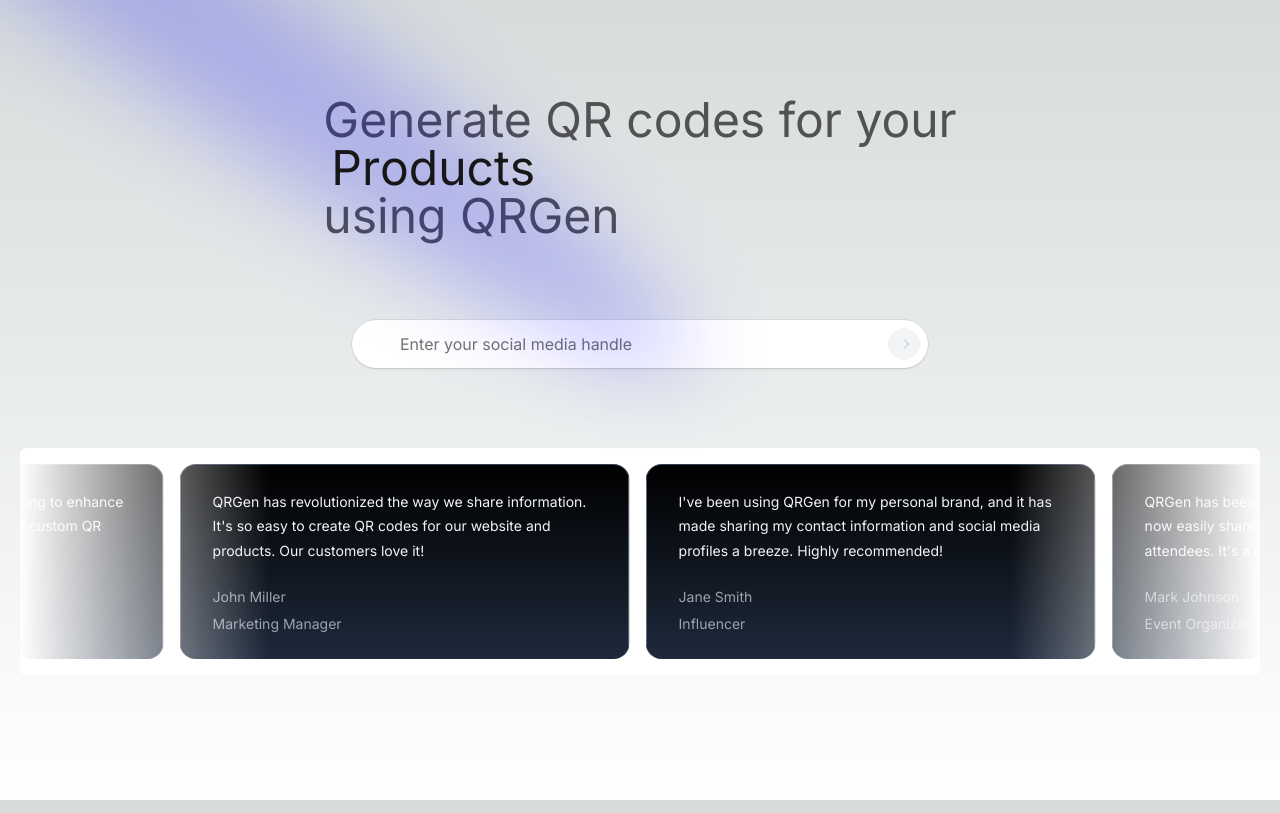
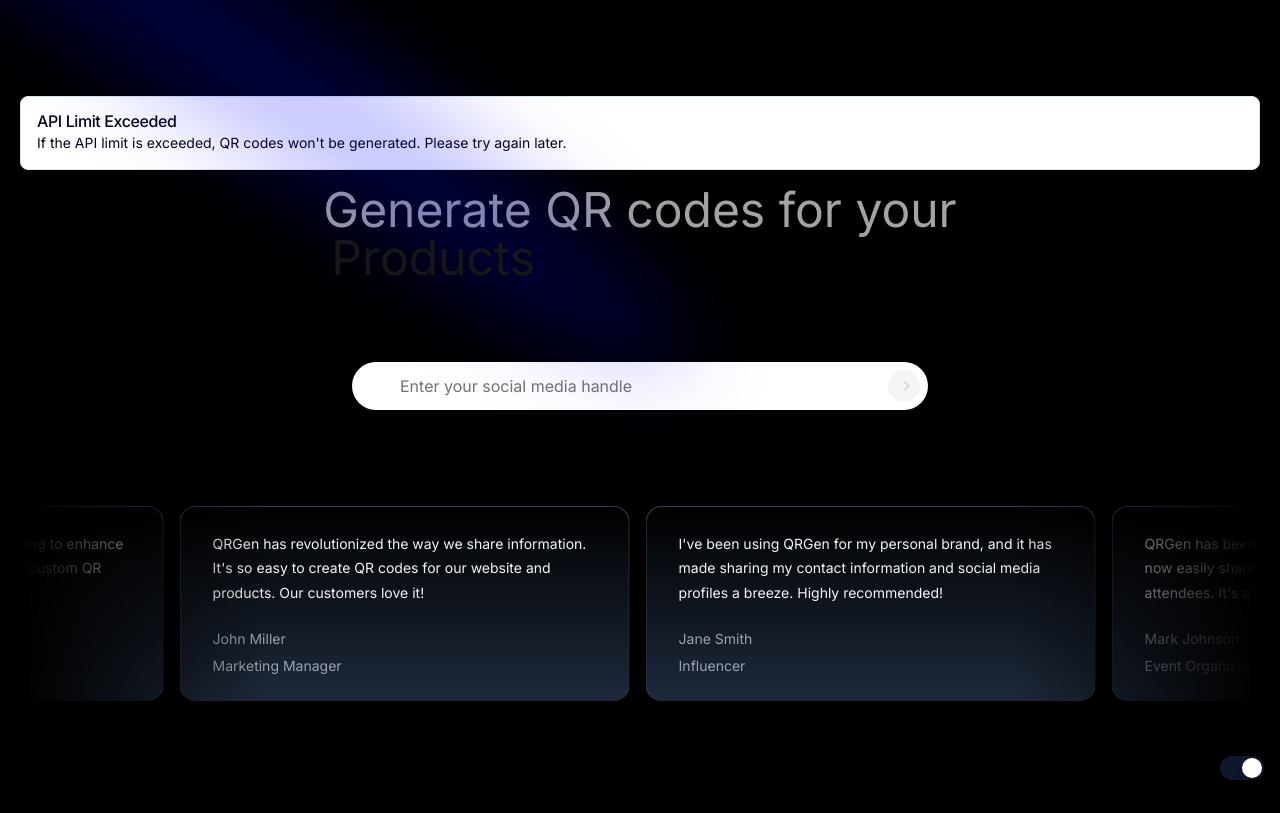
Before and after one commit to RJohnPaul/YouNotes, a Next.js app: page / in a window 1280 px wide. Built offline with nearby package versions, Linux system fonts and the light colour scheme.

Commit message:
chore: Update npm dependencies to include @radix-ui/react-switch

```diff
--- a/app/page.tsx
+++ b/app/page.tsx
@@ -1,5 +1,5 @@
 'use client';
-import React, { useState, useEffect } from "react";
+import React, { useState, useEffect, useCallback } from "react";
 import Image from "next/image";
 import { FlipWords } from "@/components/ui/flip-words";
 import { Spotlight } from "@/components/Spotlight";
@@ -8,6 +8,8 @@
 import { Progress } from "@/components/ui/progress";
 import { Toast, ToastAction, ToastProvider } from "@/components/ui/toast";
 import { NavigationMenu, NavigationMenuItem, NavigationMenuLink } from "@/components/ui/navigation-menu";
+import { Switch } from "@/components/ui/switch";
+import { Alert, AlertDescription, AlertTitle } from "@/components/ui/alert";
 
 const fetch = require('node-fetch');
 
@@ -17,6 +19,8 @@
   const [progress, setProgress] = useState(0);
   const [showToast, setShowToast] = useState(false);
   const [toastMessage, setToastMessage] = useState({ title: '', description: '' });
+  const [mode, setMode] = useState('dark');
+  const [inputText, setInputText] = useState('');
 
   useEffect(() => {
     let timer: string | number | NodeJS.Timeout | undefined;
@@ -37,22 +41,7 @@
     };
   }, [isLoading]);
 
-  const placeholders = [
-    "Enter your website URL",
-    "Enter your product link",
-    "Enter your github link",
-    "Enter your social media handle",
-    "Enter your facebook page",
-  ];
-
-  const handleChange = (e: React.ChangeEvent<HTMLInputElement>) => {
-    console.log(e.target.value);
-  };
-
-  const onSubmit = async (e: React.FormEvent<HTMLFormElement>) => {
-    e.preventDefault();
-    const inputText = (e.currentTarget.elements[0] as HTMLInputElement).value;
-
+  const generateQRCode = useCallback(async (inputTextValue: string) => {
     setIsLoading(true);
 
     const url = 'https://qrcode3.p.rapidapi.com/qrcode/text';
@@ -64,10 +53,10 @@
         'Content-Type': 'application/json'
       },
       body: JSON.stringify({
-        data: inputText,
+        data: inputTextValue,
         style: {
           module: {
-            color: 'white',
+            color: mode === 'dark' ? 'white' : 'black',
             shape: 'default'
           },
           inner_eye: { shape: 'default' },
@@ -100,6 +89,31 @@
     } finally {
       setIsLoading(false);
     }
+  }, [mode]);
+
+  useEffect(() => {
+    if (inputText) {
+      generateQRCode(inputText);
+    }
+  }, [mode, generateQRCode]);
+
+  const placeholders = [
+    "Enter your website URL",
+    "Enter your product link",
+    "Enter your github link",
+    "Enter your social media handle",
+    "Enter your facebook page",
+  ];
+
+  const handleChange = (e: React.ChangeEvent<HTMLInputElement>) => {
+    setInputText(e.target.value);
+  };
+
+  const onSubmit = async (e: React.FormEvent<HTMLFormElement>) => {
+    e.preventDefault();
+    const inputTextValue = (e.currentTarget.elements[0] as HTMLInputElement).value;
+    setInputText(inputTextValue);
+    generateQRCode(inputTextValue);
   };
 
   const downloadQRCode = () => {
@@ -115,18 +129,25 @@
 
   return (
     <ToastProvider>
-      <div className="relative flex min-h-screen flex-col">
+      <div className={`relative flex min-h-screen flex-col ${mode === 'dark' ? 'bg-black' : 'bg-white'}`}>
         <div className="flex-1 px-5 py-24">
-          <Spotlight className="-top-40 left-0 md:left-60 md:-top-20" fill="blue" />
+          <Alert className="mb-4">
+            <AlertTitle>API Limit Exceeded</AlertTitle>
+            <AlertDescription>
+              If the API limit is exceeded, QR codes won&apos;t be generated. Please try again later.
+            </AlertDescription>
+          </Alert>
+
+          <Spotlight className="-top-40 left-0 md:left-60 md:-top-20" fill={mode === 'dark' ? 'blue' : 'black'} />
           <div className="mb-20">
             <div className="flex justify-center items-center px-4">
-              <div className="text-5xl mx-auto font-normal text-neutral-600 dark:text-neutral-400">
+              <div className={`text-5xl mx-auto font-normal ${mode === 'dark' ? 'text-neutral-400' : 'text-neutral-600'}`}>
                 Generate QR codes for your
-                <div>
+                <div className="hidden lg:block">
                   <FlipWords words={words} />
                   <br />
                 </div>
-                using QRGen
+                <div className="lg:hidden">using QRGen</div>
               </div>
             </div>
           </div>
@@ -141,17 +162,17 @@
             </div>
           )}
           {qrCodeImage && (
-            <div className="mt-8 pb-10 items-center justify-center rounded-md border border-gray-800 bg-gradient-to-b from-gray-950 to-black px-3 py-2">
+            <div className={`mt-8 pb-10 items-center justify-center rounded-md border ${mode === 'dark' ? 'border-gray-800 bg-gradient-to-b from-gray-950 to-black' : 'border-gray-200 bg-white'} px-3 py-2`}>
               <div className="mt-8 flex flex-col items-center justify-center">
                 <Image src={qrCodeImage} alt="QR Code" width={200} height={200} />
                 <button
                   onClick={downloadQRCode}
-                  className="px-6 py-3 group relative inline-flex h-12 items-center justify-center overflow-hidden rounded-md font-medium text-neutral-200 duration-500"
+                  className={`px-6 py-3 group relative inline-flex h-12 items-center justify-center overflow-hidden rounded-md font-medium ${mode === 'dark' ? 'text-neutral-200' : 'text-neutral-600'} duration-500`}
                 >
-                  <div className="translate-y-0 opacity-100 group-hover:-translate-y-[150%] group-hover:opacity-0 animate-shimmer items-center justify-center rounded-full border border-slate-800 bg-[linear-gradient(110deg,#000103,45%,#1e2631,55%,#000103)] bg-[length:200%_100%] px-6 py-3 font-medium text-slate-400 transition-colors focus:outline-none focus:ring-2 focus:ring-slate-400 focus:ring-offset-2 focus:ring-offset-slate-50">
+                  <div className={`translate-y-0 opacity-100 group-hover:-translate-y-[150%] group-hover:opacity-0 animate-shimmer items-center justify-center rounded-full ${mode === 'dark' ? 'border-slate-800 bg-[linear-gradient(110deg,#000103,45%,#1e2631,55%,#000103)] bg-[length:200%_100%] text-slate-400' : 'border-gray-300 bg-[linear-gradient(110deg,#ffffff,45%,#f0f0f0,55%,#ffffff)] bg-[length:200%_100%] text-gray-600'} px-6 py-3 font-medium transition-colors focus:outline-none focus:ring-2 focus:ring-offset-2 ${mode === 'dark' ? 'focus:ring-slate-400 focus:ring-offset-slate-50' : 'focus:ring-gray-400 focus:ring-offset-white'}`}>
                     Download
                   </div>
-                  <div className="animate-shimmer items-center justify-center rounded-full border border-slate-800 bg-[linear-gradient(110deg,#000103,45%,#1e2631,55%,#000103)] bg-[length:200%_100%] px-6 py-3 font-medium text-slate-400 focus:outline-none focus:ring-2 focus:ring-slate-400 focus:ring-offset-2 focus:ring-offset-slate-50 absolute translate-y-[150%] opacity-0 transition group-hover:translate-y-0 group-hover:opacity-100">
+                  <div className={`animate-shimmer items-center justify-center rounded-full ${mode === 'dark' ? 'border-slate-800 bg-[linear-gradient(110deg,#000103,45%,#1e2631,55%,#000103)] bg-[length:200%_100%] text-slate-400' : 'border-gray-300 bg-[linear-gradient(110deg,#ffffff,45%,#f0f0f0,55%,#ffffff)] bg-[length:200%_100%] text-gray-600'} px-6 py-3 font-medium focus:outline-none focus:ring-2 focus:ring-offset-2 ${mode === 'dark' ? 'focus:ring-slate-400 focus:ring-offset-slate-50' : 'focus:ring-gray-400 focus:ring-offset-white'} absolute translate-y-[150%] opacity-0 transition group-hover:translate-y-0 group-hover:opacity-100`}>
                     <svg
                       width="15"
                       height="15"
@@ -170,14 +191,14 @@
                   </div>
                 </button>
 
-                <span className="mt-4 text-neutral-600 dark:text-neutral-400">
+                <span className={`mt-4 ${mode === 'dark' ? 'text-neutral-400' : 'text-neutral-600'}`}>
                   Made&nbsp;with&nbsp;❤️&nbsp;by&nbsp;<a className="cursor-pointer hover:underline transition-all hover:text-blue-400" target="_blank" href="https://john-porfolio.vercel.app">John&nbsp;Paul</a>
                 </span>
               </div>
             </div>
           )}
 
-          <div className="mt-20 rounded-md flex flex-col antialiased bg-white dark:bg-black dark:bg-grid-white/[0.05] items-center justify-center relative overflow-hidden">
+          <div className={`mt-20 rounded-md flex flex-col antialiased ${mode === 'dark' ? 'bg-black bg-grid-white/[0.05]' : 'bg-white'} items-center justify-center relative overflow-hidden`}>
             <InfiniteMovingCards
               items={testimonials}
               direction="right"
@@ -193,6 +214,13 @@
           {...toastMessage}
           duration={5000}
         />
+        <div className="fixed bottom-4 right-4">
+          <Switch
+            id="mode-toggle"
+            checked={mode === 'dark'}
+            onCheckedChange={(checked) => setMode(checked ? 'dark' : 'light')}
+          />
+        </div>
       </div>
     </ToastProvider>
   );
@@ -229,6 +257,3 @@
     title: "Digital Marketer",
   },
 ];
-
-
-// Button code
--- /dev/null
+++ b/components/ui/alert.tsx
@@ -0,0 +1,59 @@
+import * as React from "react"
+import { cva, type VariantProps } from "class-variance-authority"
+
+import { cn } from "@/lib/utils"
+
+const alertVariants = cva(
+  "relative w-full rounded-lg border border-slate-200 p-4 [&>svg~*]:pl-7 [&>svg+div]:translate-y-[-3px] [&>svg]:absolute [&>svg]:left-4 [&>svg]:top-4 [&>svg]:text-slate-950 dark:border-slate-800 dark:[&>svg]:text-slate-50",
+  {
+    variants: {
+      variant: {
+        default: "bg-white text-slate-950 dark:bg-slate-950 dark:text-slate-50",
+        destructive:
+          "border-red-500/50 text-red-500 dark:border-red-500 [&>svg]:text-red-500 dark:border-red-900/50 dark:text-red-900 dark:dark:border-red-900 dark:[&>svg]:text-red-900",
+      },
+    },
+    defaultVariants: {
+      variant: "default",
+    },
+  }
+)
+
+const Alert = React.forwardRef<
+  HTMLDivElement,
+  React.HTMLAttributes<HTMLDivElement> & VariantProps<typeof alertVariants>
+>(({ className, variant, ...props }, ref) => (
+  <div
+    ref={ref}
+    role="alert"
+    className={cn(alertVariants({ variant }), className)}
+    {...props}
+  />
+))
+Alert.displayName = "Alert"
+
+const AlertTitle = React.forwardRef<
+  HTMLParagraphElement,
+  React.HTMLAttributes<HTMLHeadingElement>
+>(({ className, ...props }, ref) => (
+  <h5
+    ref={ref}
+    className={cn("mb-1 font-medium leading-none tracking-tight", className)}
+    {...props}
+  />
+))
+AlertTitle.displayName = "AlertTitle"
+
+const AlertDescription = React.forwardRef<
+  HTMLParagraphElement,
+  React.HTMLAttributes<HTMLParagraphElement>
+>(({ className, ...props }, ref) => (
+  <div
+    ref={ref}
+    className={cn("text-sm [&_p]:leading-relaxed", className)}
+    {...props}
+  />
+))
+AlertDescription.displayName = "AlertDescription"
+
+export { Alert, AlertTitle, AlertDescription }
--- /dev/null
+++ b/components/ui/switch.tsx
@@ -0,0 +1,29 @@
+"use client"
+
+import * as React from "react"
+import * as SwitchPrimitives from "@radix-ui/react-switch"
+
+import { cn } from "@/lib/utils"
+
+const Switch = React.forwardRef<
+  React.ElementRef<typeof SwitchPrimitives.Root>,
+  React.ComponentPropsWithoutRef<typeof SwitchPrimitives.Root>
+>(({ className, ...props }, ref) => (
+  <SwitchPrimitives.Root
+    className={cn(
+      "peer inline-flex h-6 w-11 shrink-0 cursor-pointer items-center rounded-full border-2 border-transparent transition-colors focus-visible:outline-none focus-visible:ring-2 focus-visible:ring-slate-950 focus-visible:ring-offset-2 focus-visible:ring-offset-white disabled:cursor-not-allowed disabled:opacity-50 data-[state=checked]:bg-slate-900 data-[state=unchecked]:bg-slate-200 dark:focus-visible:ring-slate-300 dark:focus-visible:ring-offset-slate-950 dark:data-[state=checked]:bg-slate-50 dark:data-[state=unchecked]:bg-slate-800",
+      className
+    )}
+    {...props}
+    ref={ref}
+  >
+    <SwitchPrimitives.Thumb
+      className={cn(
+        "pointer-events-none block h-5 w-5 rounded-full bg-white shadow-lg ring-0 transition-transform data-[state=checked]:translate-x-5 data-[state=unchecked]:translate-x-0 dark:bg-slate-950"
+      )}
+    />
+  </SwitchPrimitives.Root>
+))
+Switch.displayName = SwitchPrimitives.Root.displayName
+
+export { Switch }
--- a/package.json
+++ b/package.json
@@ -12,6 +12,7 @@
     "@radix-ui/react-navigation-menu": "^1.1.4",
     "@radix-ui/react-progress": "^1.0.3",
     "@radix-ui/react-slot": "^1.0.2",
+    "@radix-ui/react-switch": "^1.0.3",
     "@radix-ui/react-toast": "^1.1.5",
     "@tabler/icons-react": "^3.5.0",
     "class-variance-authority": "^0.7.0",
```
Also changed, not shown: 1 other file (tests, documents, lock files or other folders).
